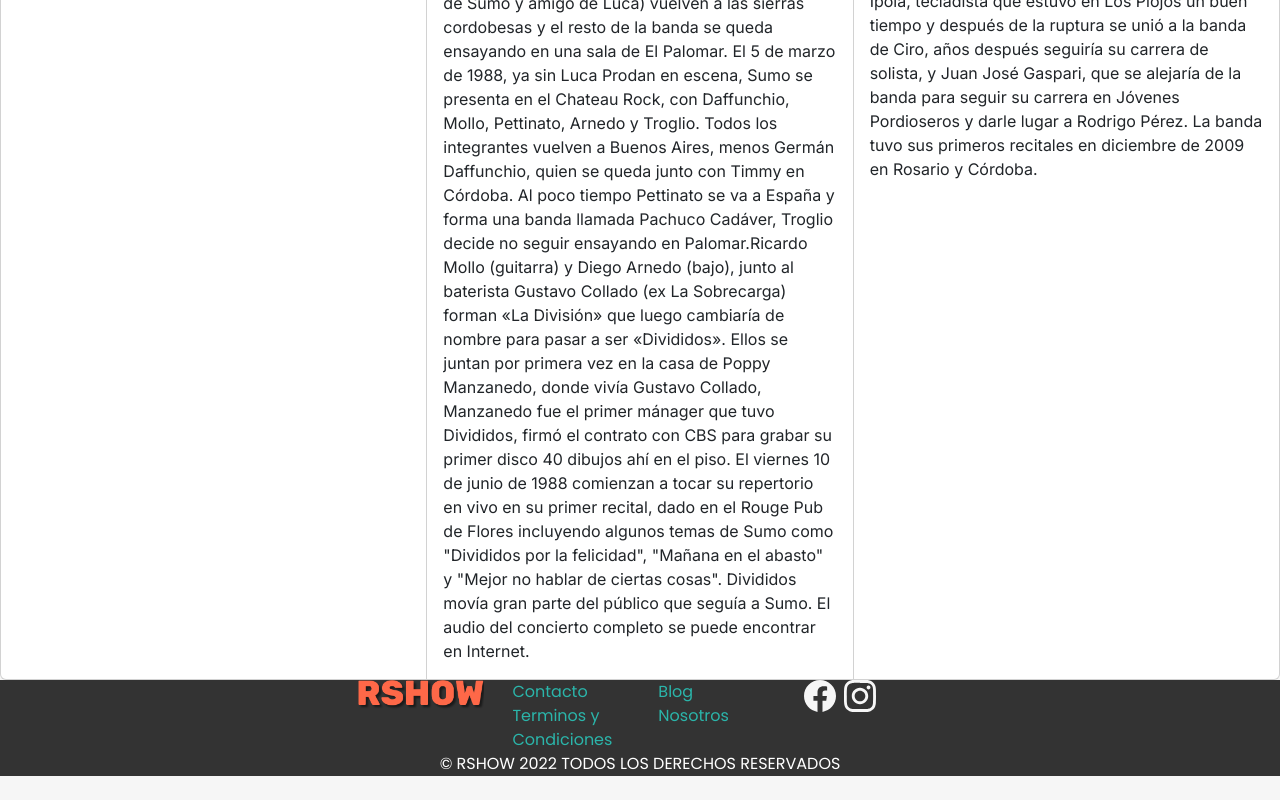
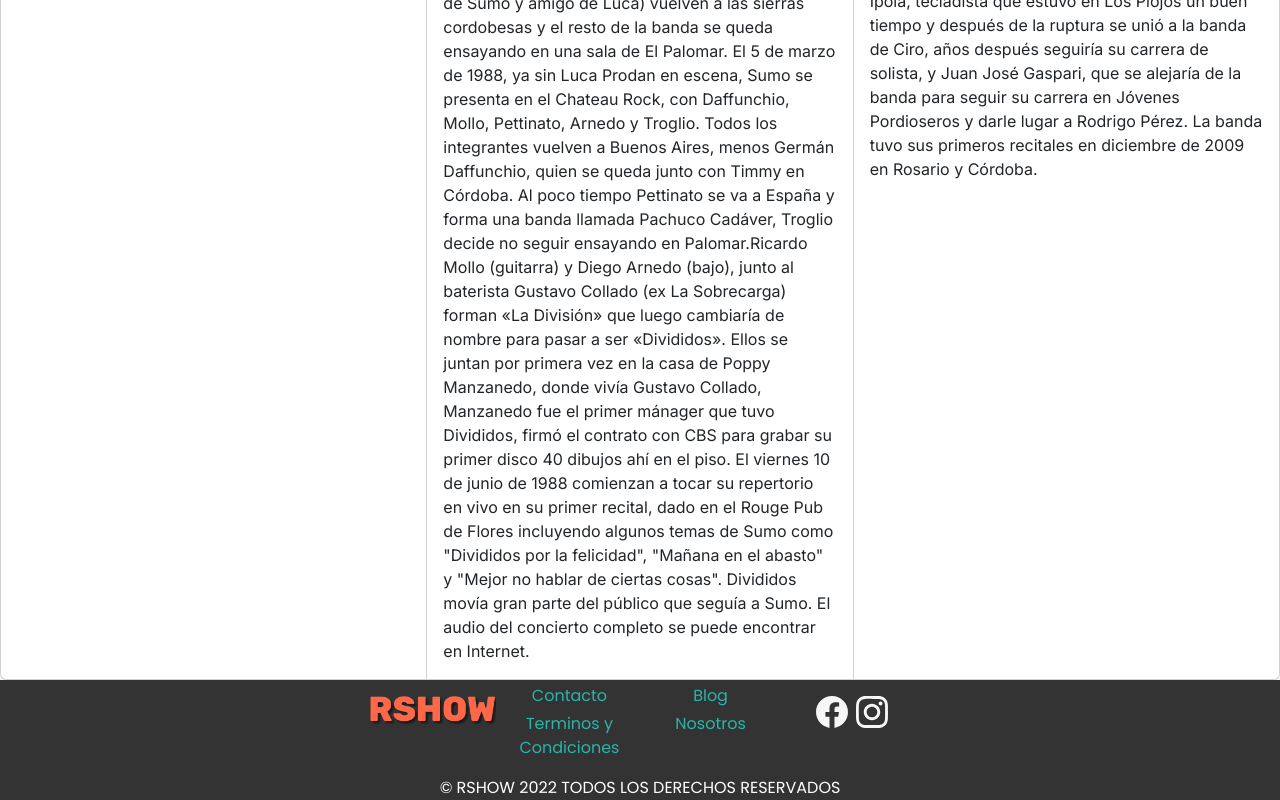
Before and after one commit to Osqui2015/mosquetero, a React (Create React App) app: page /Blog in a window 1280 px wide. Shown: the part 1526-2326 px from the top of the page. Before the commit the page ends 2302 px from the top, so only its background shows below. Built offline with nearby package versions, Linux system fonts and the light colour scheme.

Commit message:
trabajo en footer y navbar, margin

```diff
--- a/src/components/Footer.jsx
+++ b/src/components/Footer.jsx
@@ -12,18 +12,18 @@ const Footer = () => {
     <div bg="dark" variant="dark" expand="lg" className='footercont'>
       <Container bg="dark" variant="dark" expand="lg" className='footercont'>
       <Row>
-        <Col md>
+        <Col xs={12} md={3}>
         <Link to="/">
-                <img alt="" src="/logo.png" height="30" class="img-logo" />{' '}
+                <img alt="" src="/logo.png" height="30" class="img-logo-footer " />{' '}
           </Link>
         </Col>
-        <Col md> <NavLink className="nav-link nav-item mx-1 nav-link-menu" to="/Contacto">Contacto</NavLink>
-        <NavLink className="nav-link nav-item mx-1 nav-link-menu" to="/Terminos">Terminos y Condiciones</NavLink>
+        <Col xs={12} md={3}> <NavLink className="nav-link nav-item mt-1 nav-link-menu" to="/Contacto">Contacto</NavLink>
+        <NavLink className="nav-link nav-item mt-1 nav-link-menu" to="/Terminos">Terminos y Condiciones</NavLink>
         </Col>
-        <Col md><NavLink className="nav-link nav-item mx-1 nav-link-menu" to="/Blog">Blog</NavLink>
-        <NavLink className="nav-link nav-item mx-1 nav-link-menu" to="/Nosotros">Nosotros</NavLink>
+        <Col xs={12} md={3}><NavLink className="nav-link nav-item mt-1 nav-link-menu" to="/Blog">Blog</NavLink>
+        <NavLink className="nav-link nav-item mt-1 nav-link-menu" to="/Nosotros">Nosotros</NavLink>
         </Col>
-        <Col md><div class="d-flex divredes me-2">
+        <Col xs={12} md={3}><div class="d-flex divredesFooter ">
             <div class="divface mx-1">
               <Link to="https://www.facebook.com" target="_blank">
                 <i><SiFacebook className='iconface'/></i>
@@ -38,7 +38,7 @@ const Footer = () => {
           </div>
       </Col>
       </Row>
-          <div className='divcopy'>
+          <div className='divcopy mx-1'>
             &copy; RSHOW {new Date().getFullYear()} TODOS LOS DERECHOS RESERVADOS
           </div>
       </Container>
--- a/src/css/Archivo.css
+++ b/src/css/Archivo.css
@@ -29,24 +29,29 @@ p{
     font-size:2em;
     color: #F6F6F6;
 }
-.btn-login{
+.divredes{
+    margin-top: 0.2em;
+}
+/* .btn-login{
     color: white !important;
     padding: 5px 16px !important;
     font-weight: 700;
-}
+} */
 .buttIngresar{
     background-color: #FE6848 !important;
     border: none !important;
+    margin: top 0.7em;
 }
 .buttRegistrarse{
 background-color: #FE6848!important;
 border: none !important;
+margin-top: 0.1em;
 }
 
-.btn-botones, .btn-login{
+/* .btn-botones, .btn-login{
     background-color: #FE6848;
     border: 0;
-}
+} */
 
 .nav-link-menu{
     color: #2BB5AA !important;
@@ -54,14 +59,27 @@ border: none !important;
 }
 .footercont{
     background-color: #333333 !important;
-    justify-content: center;
-    justify-items: center;
+    justify-content: space-evenly !important;
+    justify-items: center !important;
+    text-align: center;
+
 
 }
+.img-logo-footer{
+    margin-top: 1em;
+}
+.divredesFooter{
+    justify-content: center;
+    margin-top: 1em;
+}
+/* .nav-link-menu-footer{
+    margin-top: 1em;
+} */
 .divcopy{
 
     text-align: center;
     color: white;
+    margin-top: 1em;
 }
 .tituterminos{
     text-align: center;
```
